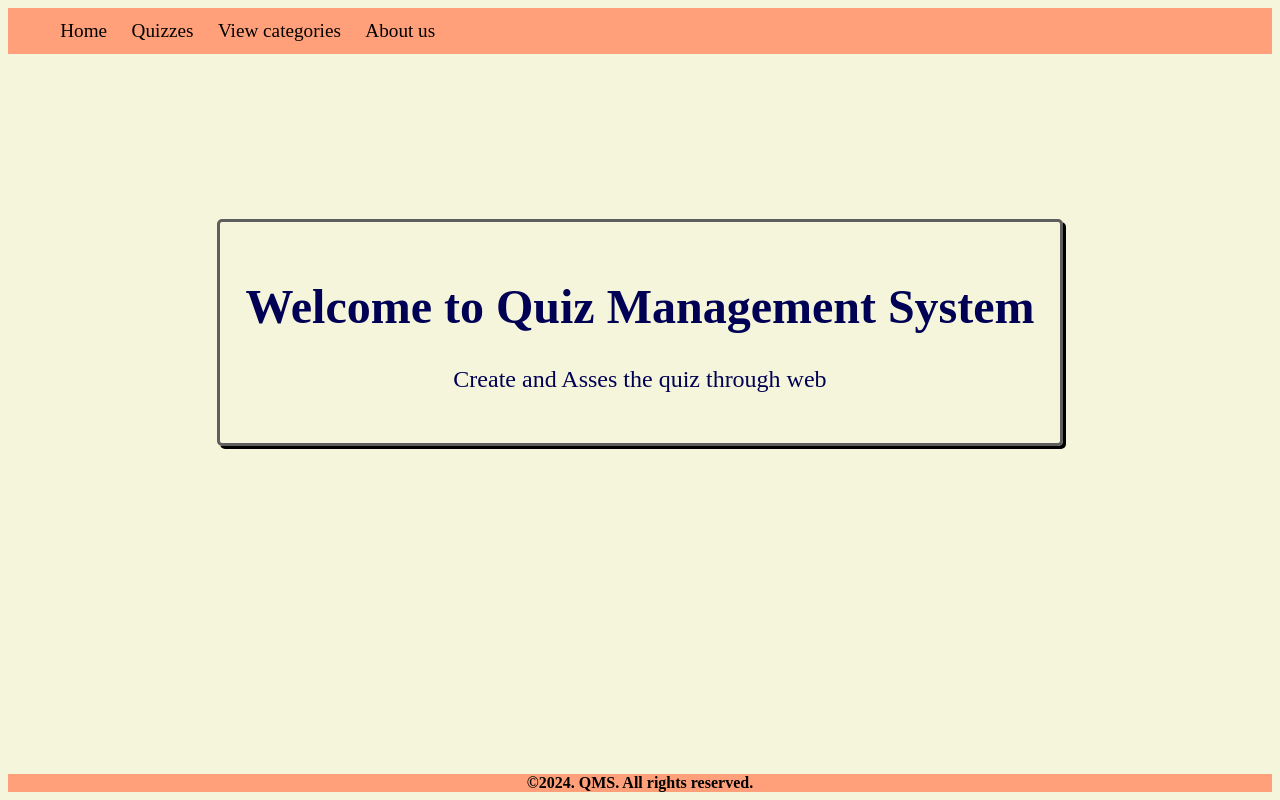
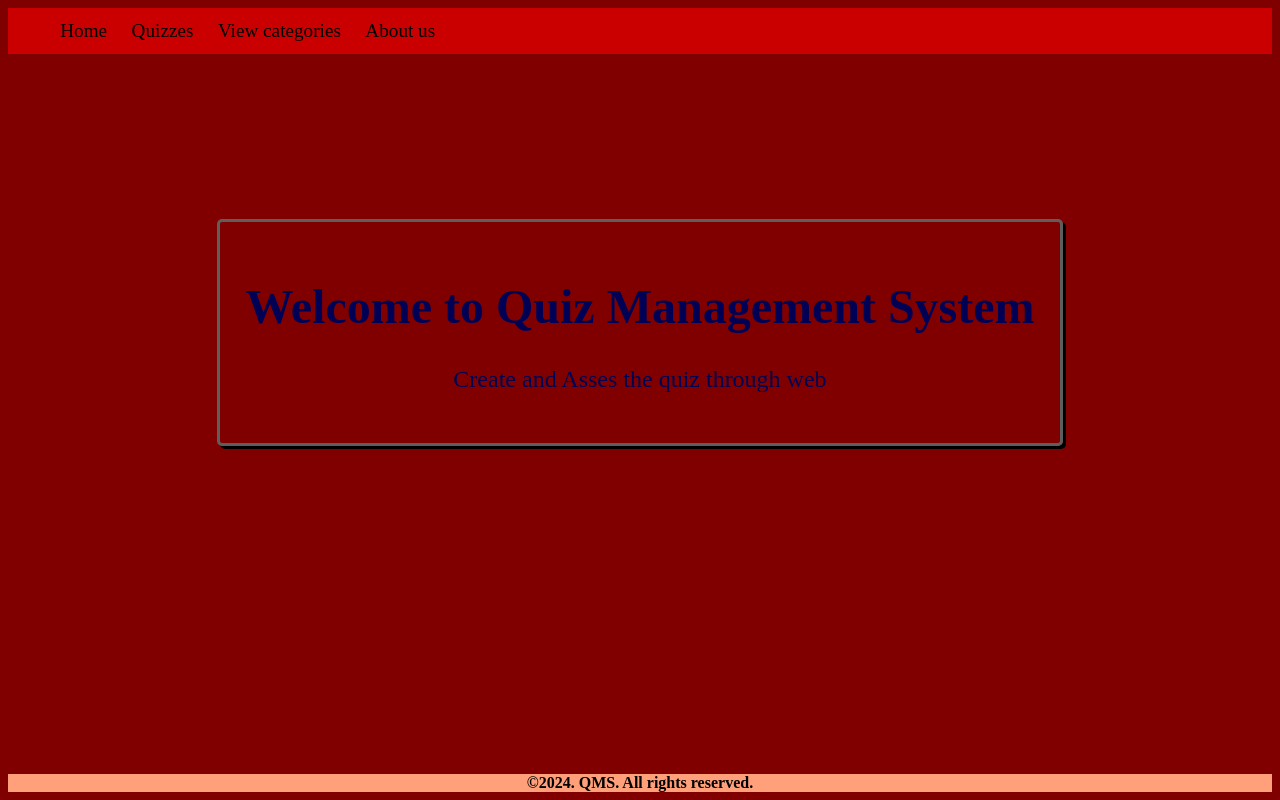
Before and after one commit to JAYAGURUSUNDAR/QMS, a Django app: page /qms/ in a window 1280 px wide. Run offline with Django 4.2, Linux system fonts and the light colour scheme.

Commit message:
modified

```diff
--- a/qms/assets/home.css
+++ b/qms/assets/home.css
@@ -8,11 +8,11 @@ body {
     align-items: center;
     align-content: space-around;
     height: 98%;
-    background-color:beige;
+    background-color:maroon;
 }
 header {
     align-self: flex-start;
-    background-color: lightsalmon;
+    background-color:#ca0000;
     width: 100%;
 }
 .navigation {
--- a/qms/main/models.py
+++ b/qms/main/models.py
@@ -42,9 +42,9 @@ class Question(models.Model):
     score = models.PositiveSmallIntegerField(null=False, default=1)
 
     @staticmethod
-    def total_score():
+    def total_score(quiz:int):
         # Returns the sum of all scores in this table
-        qs = Question.objects.all()
+        qs = Question.objects.filter(quiz__id=quiz)
         return sum([q.score for q in qs])
 
     def __str__(self) -> str:
--- a/qms/main/urls.py
+++ b/qms/main/urls.py
@@ -1,11 +1,5 @@
 from django.urls import path
-from .views import (
-    HomePageView, QuizCreateView,
-    QuizzesView, QuizDetailView,
-    DashboardView, QuizList,
-    QuizDetail, QuestionDetail,
-    SubmitQuiz
-    )
+from .views import *
 app_name="main"
 urlpatterns = [
     path('', HomePageView.as_view(), name='home'),
@@ -18,4 +12,5 @@ urlpatterns = [
     path("api/quizzes/<int:pk>", QuizDetail.as_view()),
     path("api/quizzes/questions/<int:pk>", QuestionDetail.as_view()),
     path("api/quizzes/submit", SubmitQuiz.as_view()),
+    path("api/user/<int:pk>", GetUserDetails.as_view()),
 ]
--- a/qms/main/views.py
+++ b/qms/main/views.py
@@ -47,13 +47,23 @@ class SubmitQuiz(views.APIView):
     def validate_answers(self, question:int, answer:int):
         return True if Choice.objects.get(question=question, pk=answer).is_correct else False
 
-class GetUserProgress(LoginRequiredMixin, views.APIView):
-    def get(self, request:HttpRequest):
-        user:User = User.objects.get(username=request.user)
-        questions_attended:int =  len([q for q in Quiz.objects.filter(user=user)])
-        total_questions:int = Quiz.objects.count()
-        progress:float = (questions_attended / total_questions)*100
-        return views.Response({'progress':round(progress, 2)}, status=status.HTTP_200_OK)
+class GetUserDetails(views.APIView):
+    def get(self, request:HttpRequest, pk:int):
+        try:
+            data = {}
+            data["username"] = User.objects.get(pk=pk).username
+            data["email"] = User.objects.get(pk=pk).email
+            data["quizzes_attended"] = Quiz.objects.filter(id__in=QuizAttempt.objects.filter(user=User.objects.get(pk=pk)).values("quiz_id")).count()
+            data["highest_score"] = QuizAttempt.objects.filter(user=User.objects.get(pk=pk)).order_by("-score").first().score
+            return views.Response(data=data, status=status.HTTP_200_OK)
+        except Exception as e:
+            print(e)
+            return views.Response(status=status.HTTP_500_INTERNAL_SERVER_ERROR)
+        finally:data=None
+
+
+
+
 
 class QuizList(generics.ListAPIView):
     queryset = Quiz.objects.all()
--- a/qms/static/home.css
+++ b/qms/static/home.css
@@ -8,11 +8,11 @@ body {
     align-items: center;
     align-content: space-around;
     height: 98%;
-    background-color:beige;
+    background-color:maroon;
 }
 header {
     align-self: flex-start;
-    background-color: lightsalmon;
+    background-color:#ca0000;
     width: 100%;
 }
 .navigation {
```
